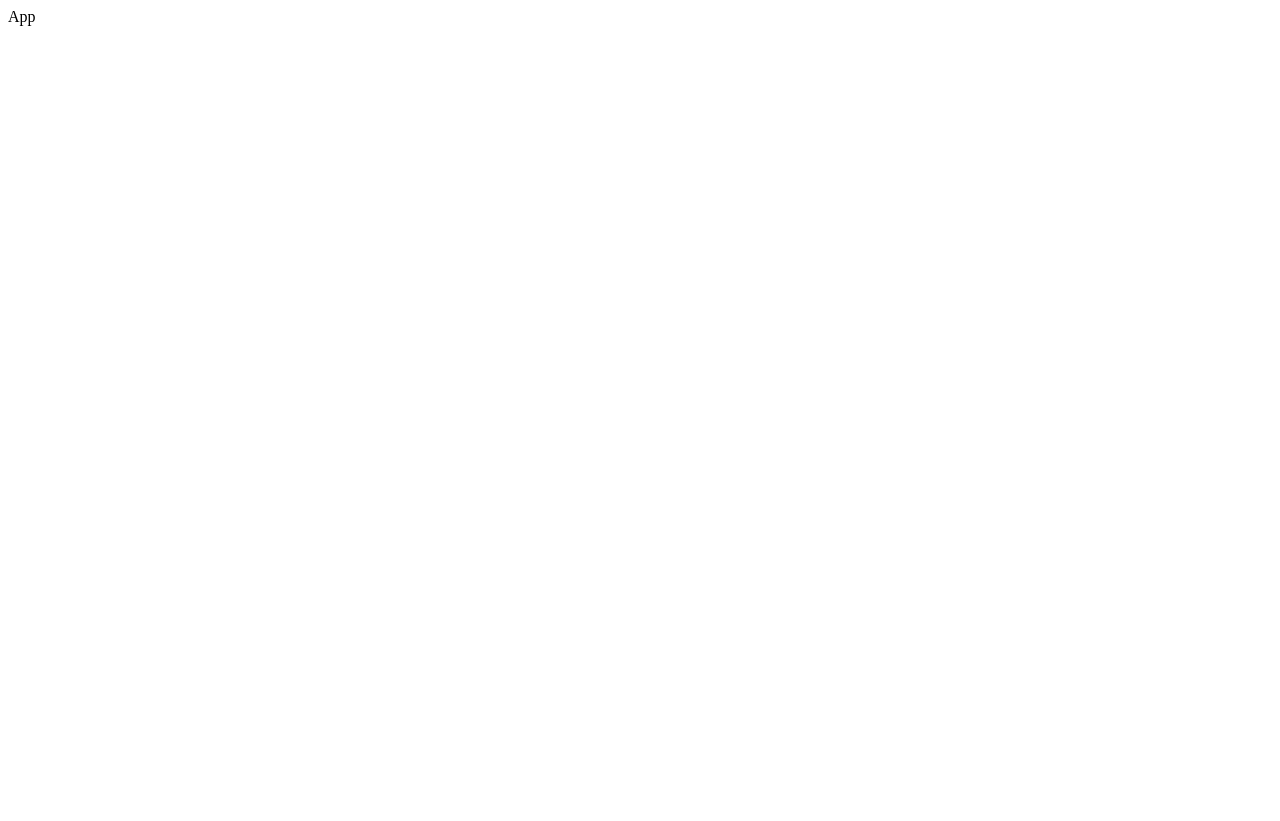
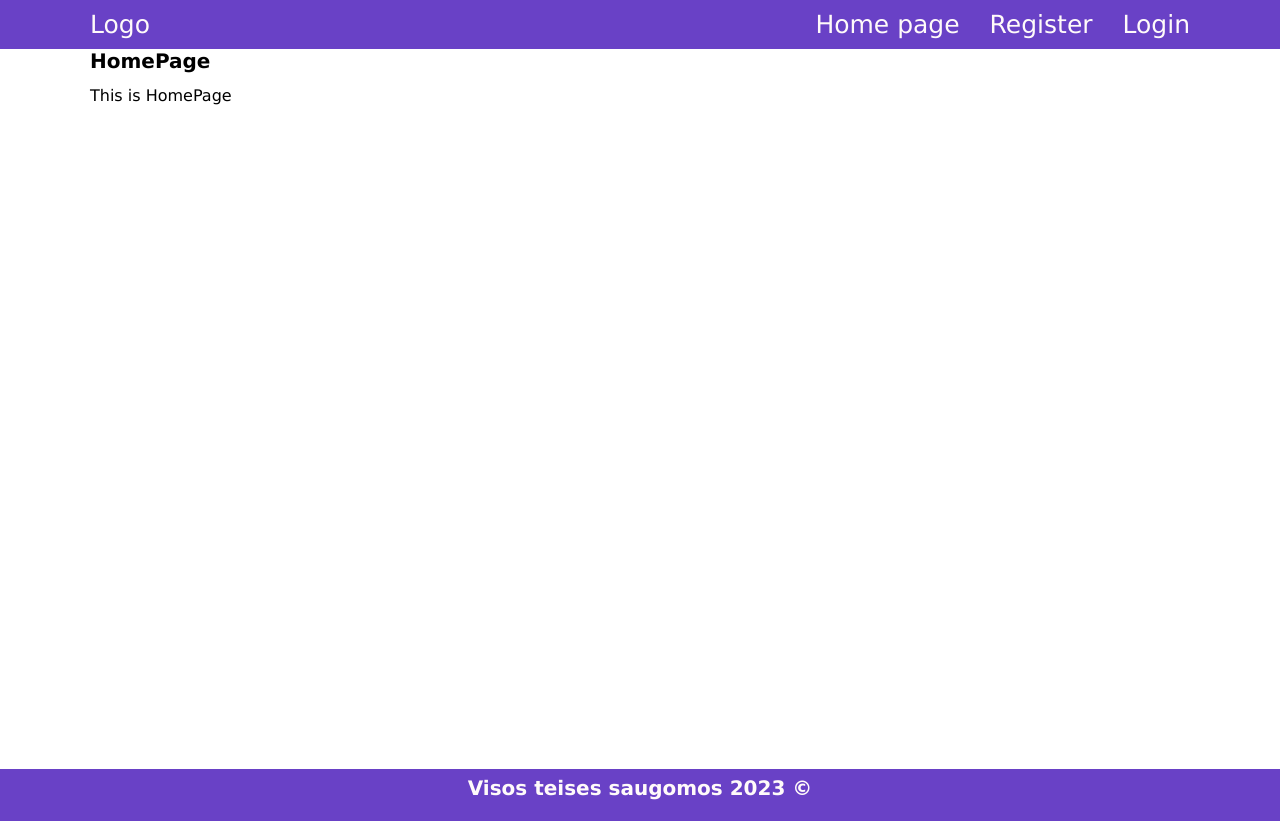
Before and after one commit to JViktorija/Feu5_final_project, a React (Vite) app: page / in a window 1280 px wide. Before the commit the page ends 800 px from the top, so only its background shows below. Built offline with nearby package versions, Linux system fonts and the light colour scheme.

Commit message:
finished header, added home register and login links, added footer

```diff
--- a/package.json
+++ b/package.json
@@ -4,13 +4,17 @@
   "version": "0.0.0",
   "type": "module",
   "scripts": {
+    "start": "vite",
     "dev": "vite",
     "build": "vite build",
     "preview": "vite preview"
   },
   "dependencies": {
     "react": "^18.2.0",
-    "react-dom": "^18.2.0"
+    "react-dom": "^18.2.0",
+    "react-router-dom": "^6.10.0",
+    "sass": "^1.62.0",
+    "styled-components": "^5.3.9"
   },
   "devDependencies": {
     "@types/react": "^18.0.28",
--- a/src/App.jsx
+++ b/src/App.jsx
@@ -1,11 +1,25 @@
-// import './styles/reset.css';
+import './styles/reset.css';
 import './styles/App.css';
 import React from 'react';
+import Header from './components/layout/header/Header';
+import { Route, Routes } from 'react-router-dom';
+import HomePage from './pages/HomePage';
+import LoginPage from './pages/LoginPage';
+import Footer from './components/layout/footer/Footer';
+import RegisterPage from './pages/RegisterPage';
 
 function App() {
   return (
-    <div>App</div>
-  )
+    <div className=''>
+      <Header />
+      <Routes>
+        <Route path='/' element={<HomePage />} />
+        <Route path='/login' element={<LoginPage />} />
+        <Route path='/register' element={<RegisterPage />} />
+      </Routes>
+      <Footer />
+    </div>
+  );
 }
 
-export default App
+export default App;
--- /dev/null
+++ b/src/components/layout/footer/Footer.jsx
@@ -0,0 +1,14 @@
+import React from 'react'
+import './footer.scss'
+
+function Footer() {
+  return (
+    <footer>
+      <div className='container'>
+        <h1>Visos teises saugomos 2023 ©</h1>
+      </div>
+    </footer>
+  )
+}
+
+export default Footer
--- /dev/null
+++ b/src/components/layout/footer/footer.scss
@@ -0,0 +1,7 @@
+footer {
+    background-color: #6941C6;
+    color: snow;
+    height: 6.5vh;
+    display: flex;
+    align-items: center;
+}
--- /dev/null
+++ b/src/components/layout/header/Header.jsx
@@ -0,0 +1,21 @@
+import React from 'react';
+import '../../../styles/reset.css';
+import { Link, NavLink } from 'react-router-dom';
+import './header.scss';
+
+function Header() {
+  return (
+    <header>
+        <div className='container'>
+            <Link to={'/'} className='styled'>Logo</Link>
+            <nav>
+                <NavLink to={'/'} className='styled'>Home page</NavLink>
+                <NavLink to={'/register'} className='styled'>Register</NavLink>
+                <NavLink to={'/login'} className='styled'>Login</NavLink>
+            </nav>
+        </div>
+    </header>
+  )
+}
+
+export default Header;
--- /dev/null
+++ b/src/components/layout/header/header.scss
@@ -0,0 +1,20 @@
+header {
+    background-color: #6941C6;
+    color: snow;
+
+    .container {
+        padding-top: 1rem;
+        padding-bottom: 1rem;
+        display: flex;
+        justify-content: space-between;
+        align-items: center;
+        .styled {
+            font-size: 2.5rem;
+        }
+        nav {
+            display: flex;
+            justify-content: space-around;
+            gap: 3rem;
+        }
+   }
+}
--- a/src/main.jsx
+++ b/src/main.jsx
@@ -1,9 +1,12 @@
-import React from 'react'
-import ReactDOM from 'react-dom/client'
-import App from './App'
+import React from "react";
+import ReactDOM from "react-dom/client";
+import App from "./App";
+import { BrowserRouter } from "react-router-dom";
 
-ReactDOM.createRoot(document.getElementById('root')).render(
+ReactDOM.createRoot(document.getElementById("root")).render(
   <React.StrictMode>
-    <App />
-  </React.StrictMode>,
-)
+    <BrowserRouter>
+      <App />
+    </BrowserRouter>
+  </React.StrictMode>
+);
--- /dev/null
+++ b/src/pages/HomePage.jsx
@@ -0,0 +1,17 @@
+import React from 'react'
+import styled from 'styled-components';
+
+const DivS = styled.div`
+  height: 90vh;
+`;
+
+function HomePage() {
+  return (
+    <DivS className="container">
+      <h1>HomePage</h1>
+      <p>This is HomePage</p>
+    </DivS>
+  )
+}
+
+export default HomePage;
--- /dev/null
+++ b/src/pages/LoginPage.jsx
@@ -0,0 +1,17 @@
+import React from 'react'
+import styled from 'styled-components';
+
+const DivS = styled.div`
+  height: 90vh;
+`;
+
+function LoginPage() {
+  return (
+    <DivS className="container">
+      <h1>LoginPage</h1>
+      <p>This is LoginPage</p>
+    </DivS>
+  )
+}
+
+export default LoginPage;
--- /dev/null
+++ b/src/pages/RegisterPage.jsx
@@ -0,0 +1,17 @@
+import React from 'react'
+import styled from 'styled-components';
+
+const DivS = styled.div`
+  height: 90vh;
+`;
+
+function RegisterPage() {
+  return (
+    <DivS className="container">
+      <h1>RegisterPage</h1>
+      <p>This is RegisterPage</p>
+    </DivS>
+  )
+}
+
+export default RegisterPage;
--- a/src/styles/reset.css
+++ b/src/styles/reset.css
@@ -46,7 +46,7 @@
     padding-left: 50px;
     padding-right: 50px;
     /* apridboti tik maximalu ploti */
-    max-width: 80rem;
+    max-width: 120rem;
     /* skaiciuoti parastes automatiskai vienodai is kaires ir is desines */
     margin: 0 auto;
   }
```
Also changed, not shown: 1 other file (tests, documents, lock files or other folders).
